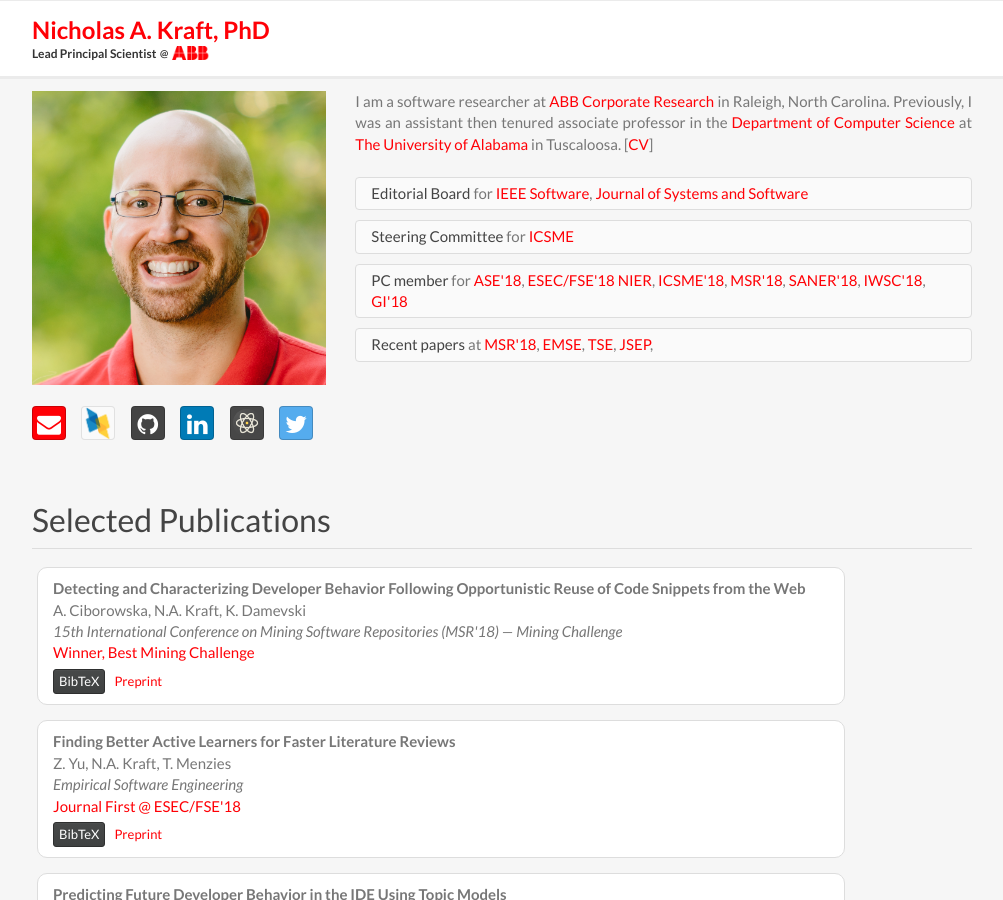
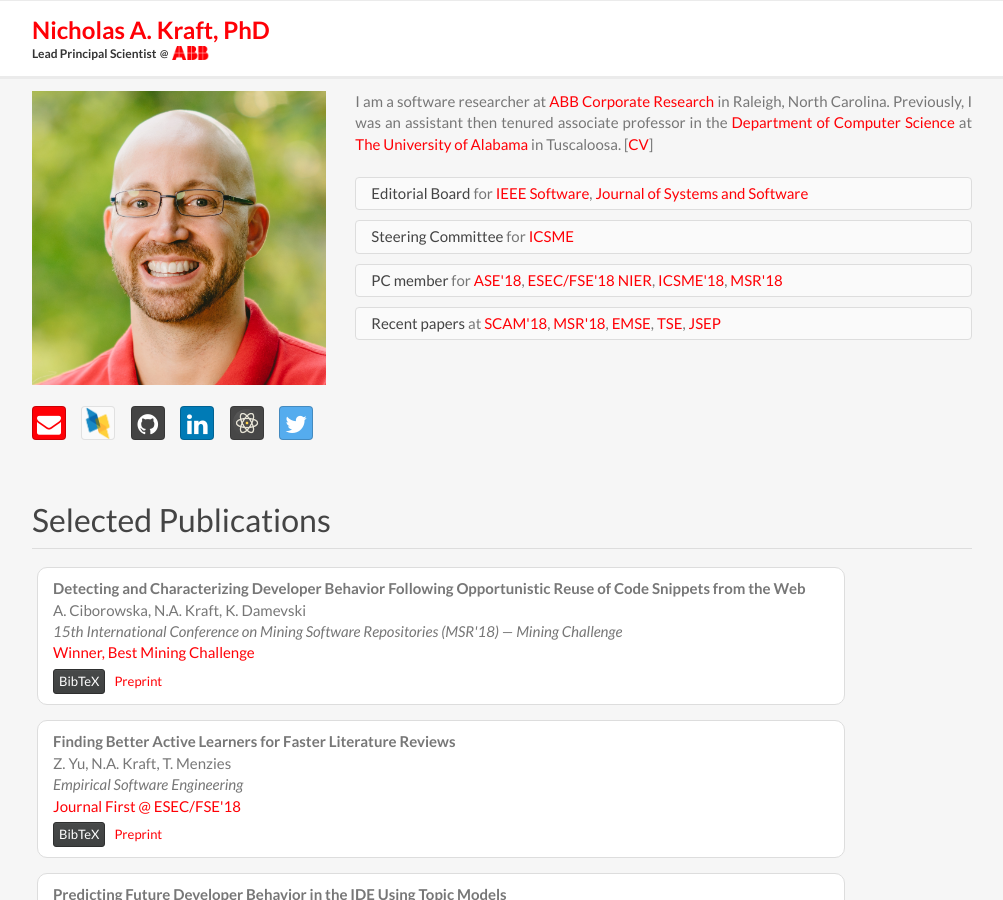
Before and after one commit to nkraft/nkraft.github.io, a Jekyll site: the page built from index.html, in a window 1280 px wide and 900 px high. Shown: the whole window, without its empty margins (138-1141 px from the left). Built offline with Jekyll 4.4.1, drawn with Linux system fonts in a browser that asks for light colours; nearby versions of some CDN libraries.

Commit message:
Update header.html

```diff
--- a/_includes/header.html
+++ b/_includes/header.html
@@ -60,10 +60,7 @@
                                         <a href="http://www.ase2018.com/">ASE'18</a>,
                                         <a href="https://2018.fseconference.org/track/fse-2018-NIER">ESEC/FSE'18 NIER</a>,
                                         <a href="https://icsme2018.github.io/">ICSME'18</a>,
-                                        <a href="https://2018.msrconf.org/">MSR'18</a>,
-                                        <a href="http://saner.unimol.it/">SANER'18</a>,
-                                        <a href="https://iwsc2018.github.io/">IWSC'18</a>,
-                                        <a href="http://geneticimprovementofsoftware.com/?page_id=496">GI'18</a>
+                                        <a href="https://2018.msrconf.org/">MSR'18</a>
                                     </span>
                                 </li>
                             </ul>
@@ -72,10 +69,11 @@
                                     <span class="list-group-item-heading">Recent papers</span>
                                     <span class="list-group-item-text">
                                         at
+                                        <a href="http://www.ieee-scam.org/2018/">SCAM'18</a>,
                                         <a href="https://2018.msrconf.org/">MSR'18</a>,
                                         <a href="https://link.springer.com/journal/10664">EMSE</a>,
                                         <a href="https://www.computer.org/web/tse">TSE</a>,
-                                        <a href="http://onlinelibrary.wiley.com/journal/10.1002/(ISSN)2047-7481">JSEP</a>,
+                                        <a href="http://onlinelibrary.wiley.com/journal/10.1002/(ISSN)2047-7481">JSEP</a>
                                     </span>
                                 </li>
                             </ul>
```
